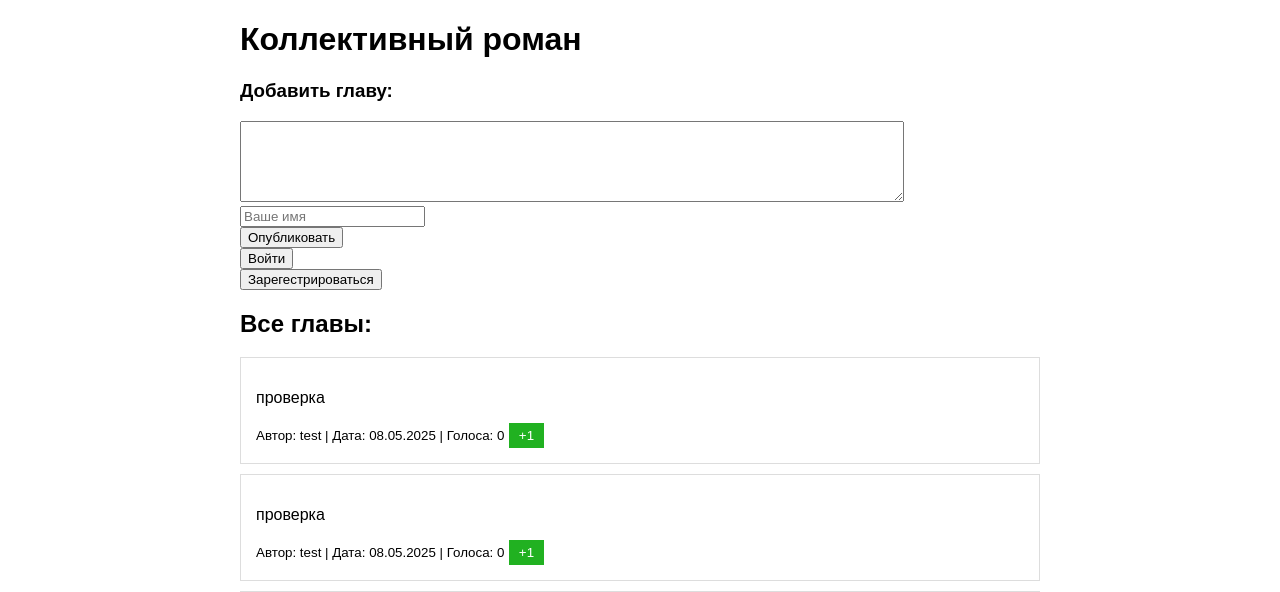
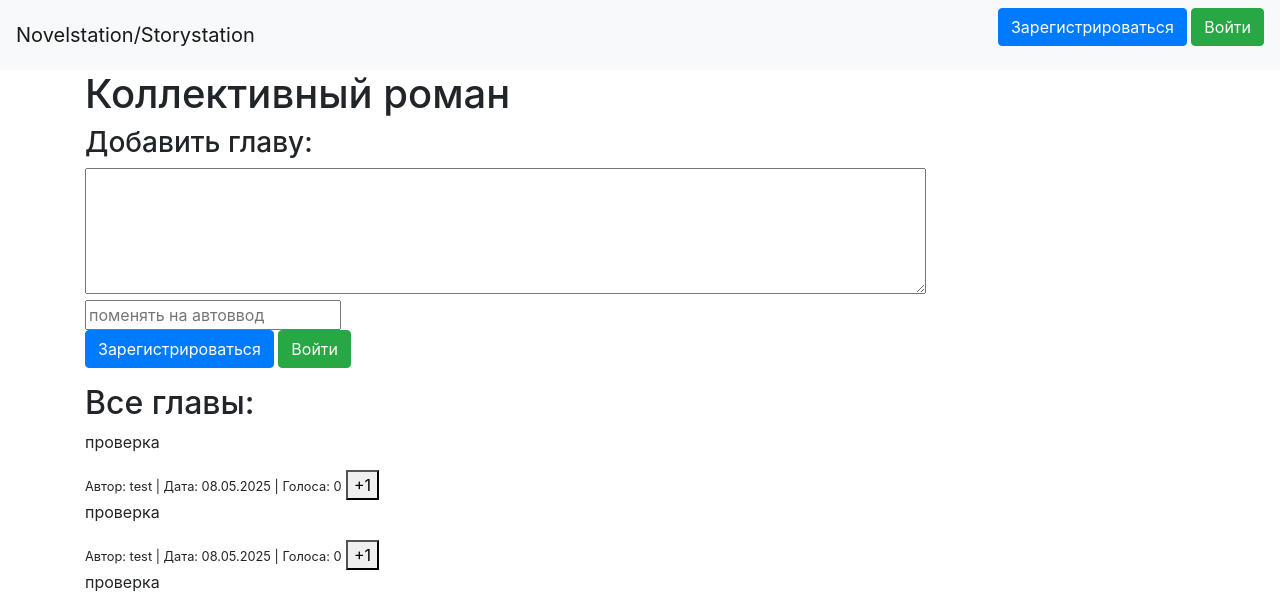
Before and after one commit to DaimonCity/Group_novel, a Flask app: page / in a window 1280 px wide. Shown: the top 592 px of the page. Run offline with Flask 3, Linux system fonts and the light colour scheme; data comes from the database, SQL or seed files in the repository; both versions use the stored data as it was after the commit; some libraries are stand-ins or nearby versions.

Commit message:
понял имя и вернул ввод для тестов, пока не поставим имя пользователя по умолчанию

```diff
--- a/logining.py
+++ /dev/null
@@ -1,3 +0,0 @@
-from flask_wtf import FlaskForm
-from wtforms import StringField, PasswordField, BooleanField, SubmitField
-from wtforms.validators import DataRequired
--- a/server.py
+++ b/server.py
@@ -13,6 +13,7 @@ app.config['SECRET_KEY'] = 'yandexlyceum_secret_key'
 app.config['SQLALCHEMY_DATABASE_URI'] = 'sqlite:///novel.db'
 app.config['SQLALCHEMY_TRACK_MODIFICATIONS'] = False
 db = SQLAlchemy(app)
+
 
 login_manager = LoginManager()
 login_manager.init_app(app)
@@ -132,5 +133,5 @@ def logout():
 
 
 if __name__ == '__main__':
-    db_session.global_init("db/blogs.db")
+    db_session.global_init("db/user.db")
     app.run(debug=True)
--- a/templates/base.html
+++ b/templates/base.html
@@ -12,7 +12,7 @@
 <body>
 <header>
     <nav class="navbar navbar-light bg-light">
-        <a class="navbar-brand" href="#">Наше приложение</a>
+        <a class="navbar-brand" href="#">Novelstation/Storystation</a>
         {% if current_user.is_authenticated %}
     <a class="navbar-brand" href="/logout">{{ current_user.name }}</a>
 {% else %}
--- a/templates/index.html
+++ b/templates/index.html
@@ -1,26 +1,22 @@
-<!DOCTYPE html>
-<html lang="ru">
-<head>
-    <title>Коллективный роман</title>
-    <meta charset="utf-8">
-    <link rel="stylesheet" href="../static/index.css">
-</head>
-<body>
+{% extends "base.html" %}
+
+{% block content %}
 <h1>Коллективный роман</h1>
 
 <form action="/add_chapter" method="POST">
     <h3>Добавить главу:</h3>
     <textarea name="content" rows="5" cols="80" required></textarea><br>
-    <input type="text" name="author" placeholder="Ваше имя" required><br>
-    <button type="submit">Опубликовать</button>
+    <input type="text" name="author" placeholder="поменять на автоввод" required><br>
+    {% if current_user.is_authenticated %}
+        <button type="text" name="author" required>Опубликовать</button>
+    {% else %}
+        <p>
+            <a class="btn btn-primary " href="/register">Зарегистрироваться</a>
+            <a class="btn btn-success" href="/login">Войти</a>
+        </p>
+    {% endif %}
 </form>
 
-<form action="/login" method="POST">
-    <button type="submit">Войти</button>
-</form>
-<form action="/register" method="POST">
-    <button type="submit">Зарегестрироваться</button>
-</form>
 
 <h2>Все главы:</h2>
 {% for chapter in chapters %}
@@ -33,5 +29,4 @@
     </a>
 </div>
 {% endfor %}
-</body>
-</html>
+{% endblock %}
```
Also changed, not shown: instance/novel.db.
